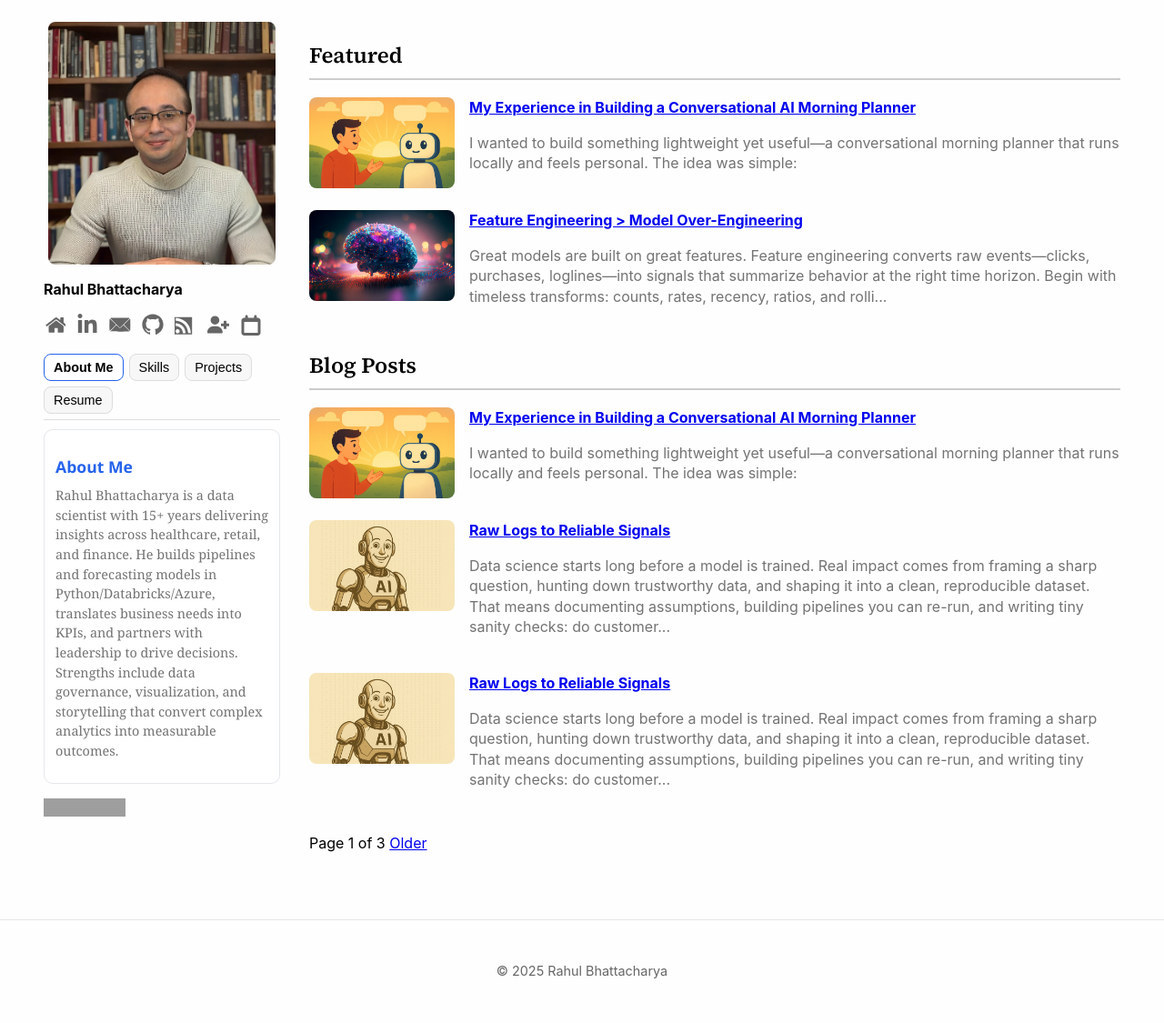
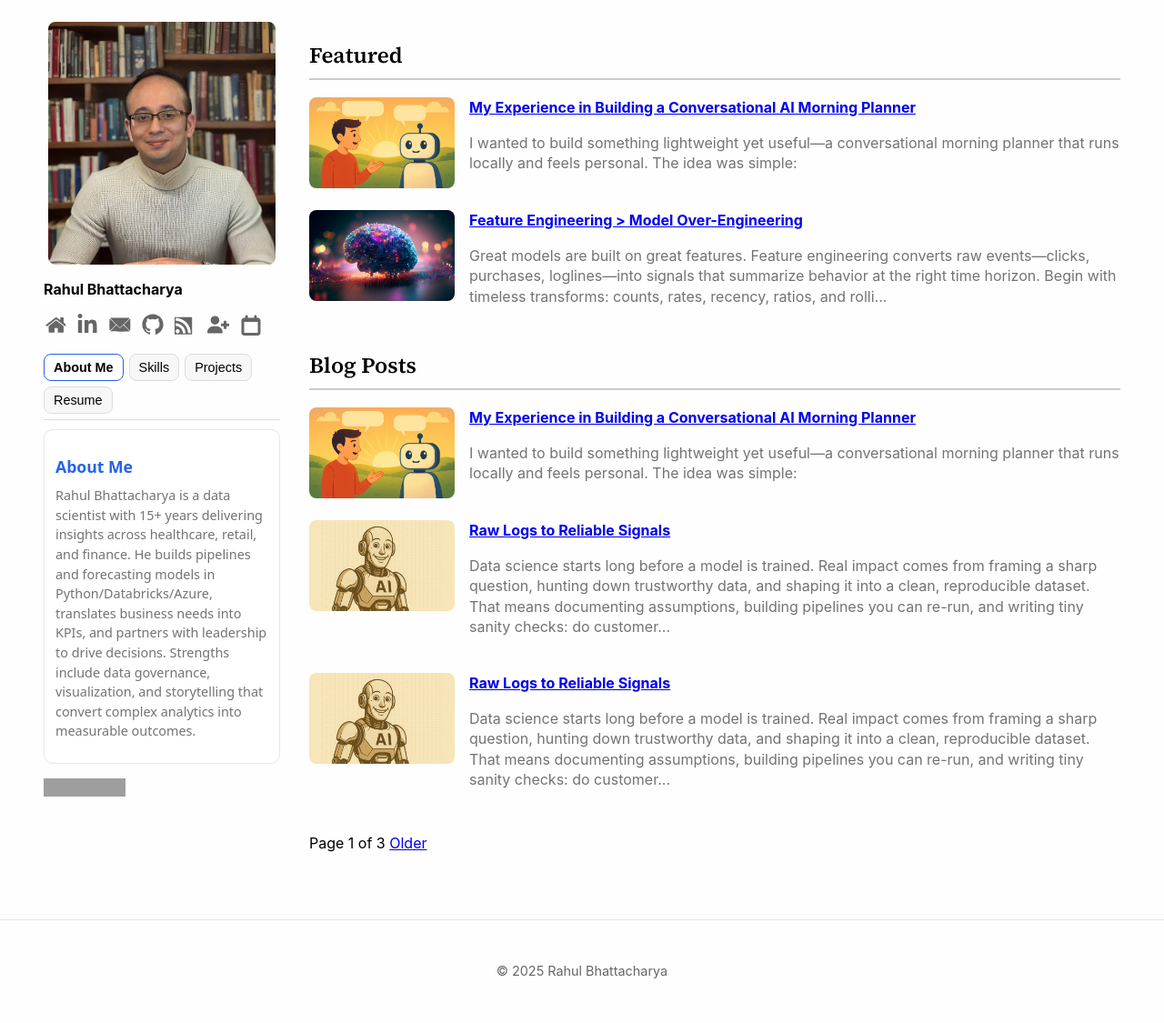
Before and after one commit to RahulBhattacharya1/RahulBhattacharya1.github.io, a Jekyll site: the page built from index.html, in a window 1280 px wide. Shown: the whole page at 91% size. Built offline with Jekyll 4.4.1, drawn with Linux system fonts in a browser that asks for light colours; the list of posts is cut into pages by our own code; grey boxes are pictures that could not be loaded.

Commit message:
Update main.scss

```diff
--- a/assets/css/main.scss
+++ b/assets/css/main.scss
@@ -738,14 +738,12 @@ pre {
 
 /* ── Tabbed bio text styling ── */
 .bio-tabs .tab-content {
-  font-family: "Georgia", serif;   /* change to your preferred font */
   color: #737373;
   font-size: 0.9rem;   /* ~14–15px on most browsers */
   line-height: 1.5;    /* keeps it readable */
 }
 
 .bio-tabs .tab-content h2 {
-  font-family: "Segoe UI", sans-serif;
   font-size: 1.1rem;
   margin-bottom: 0.5rem;
   color: #2563eb;                  /* accent heading color */
```
